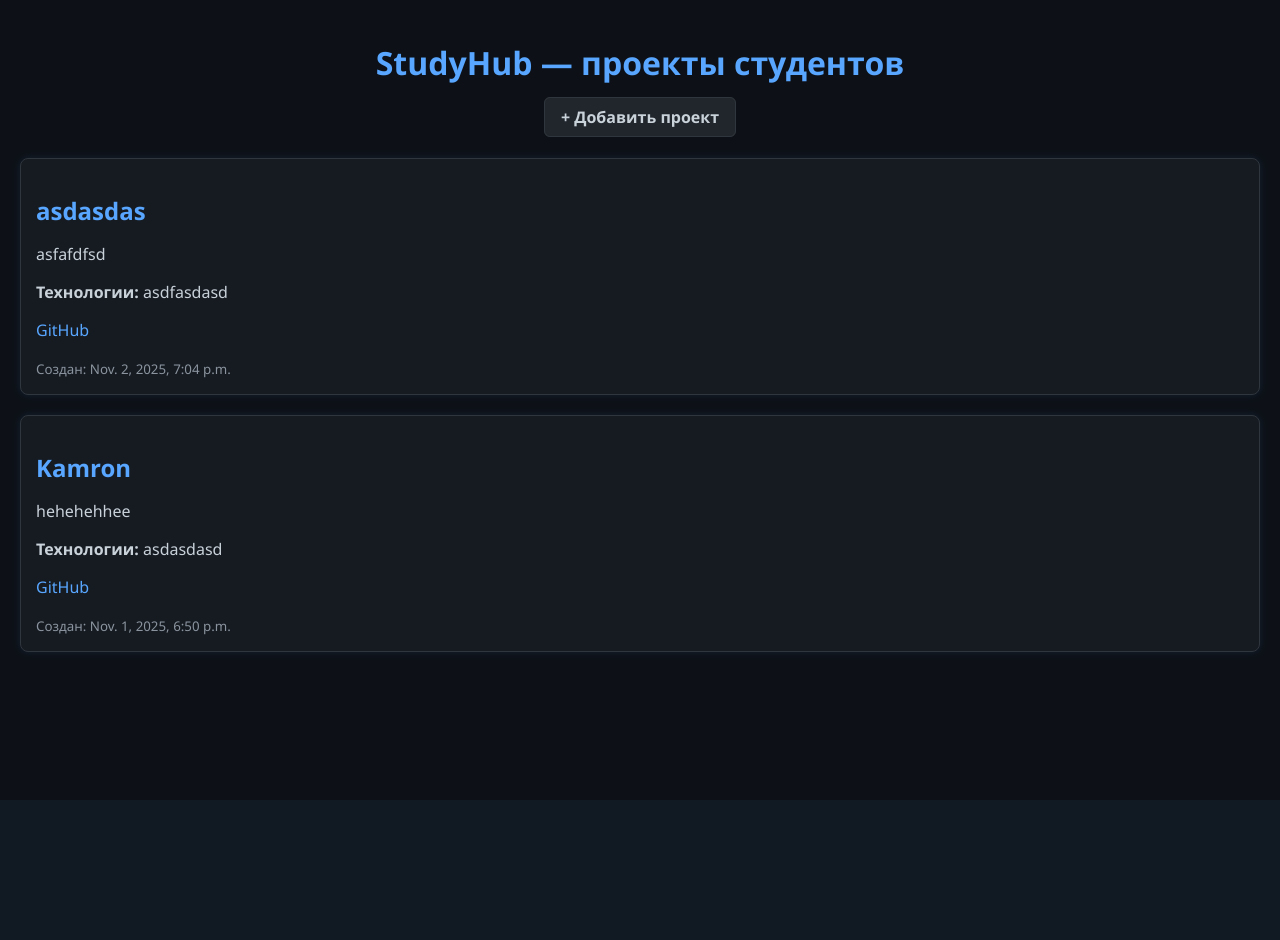
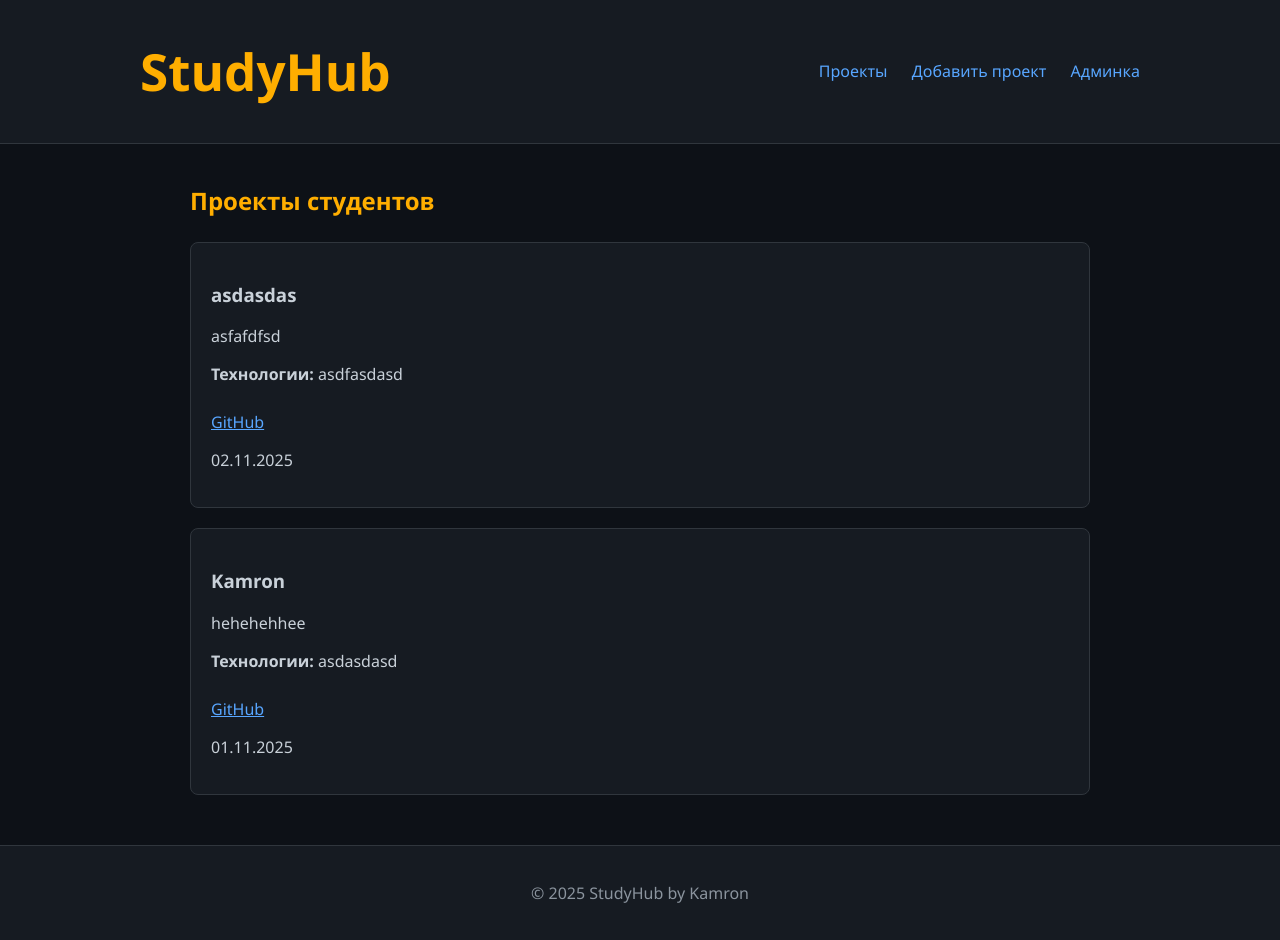
Before and after one commit to kbur-coder/studyhub, a Django app: page / in a window 1280 px wide. Before the commit the page ends 652 px from the top, so only its background shows below. Run offline with Django 5.2, Linux system fonts and the light colour scheme; data comes from the database, SQL or seed files in the repository; both versions use the stored data as it was after the commit.

Commit message:
Улучшенный вид

```diff
--- a/backend/settings.py
+++ b/backend/settings.py
@@ -10,6 +10,7 @@ For the full list of settings and their values, see
 https://docs.djangoproject.com/en/5.2/ref/settings/
 """
 
+import os
 from pathlib import Path
 
 # Build paths inside the project like this: BASE_DIR / 'subdir'.
@@ -56,7 +57,7 @@ ROOT_URLCONF = 'backend.urls'
 TEMPLATES = [
     {
         'BACKEND': 'django.template.backends.django.DjangoTemplates',
-        'DIRS': [ BASE_DIR / "templates" ],
+        'DIRS': [os.path.join(BASE_DIR, 'templates')],
         'APP_DIRS': True,
         'OPTIONS': {
             'context_processors': [
@@ -116,7 +117,8 @@ USE_TZ = True
 # Static files (CSS, JavaScript, Images)
 # https://docs.djangoproject.com/en/5.2/howto/static-files/
 
-STATIC_URL = 'static/'
+STATIC_URL = '/static/'
+STATICFILES_DIRS = [os.path.join(BASE_DIR, 'static')]
 
 # Default primary key field type
 # https://docs.djangoproject.com/en/5.2/ref/settings/#default-auto-field
--- /dev/null
+++ b/projects/templates/base.html
@@ -0,0 +1,30 @@
+{% load static %}
+<!DOCTYPE html>
+<html lang="en">
+<head>
+    <meta charset="UTF-8">
+    <title>{% block title %}StudyHub{% endblock %}</title>
+    <link rel="stylesheet" href="{% static 'css/style.css' %}">
+</head>
+<body>
+<header>
+    <div class="container">
+        <h1><a href="/">StudyHub</a></h1>
+        <nav>
+            <a href="/">Проекты</a>
+            <a href="/create/">Добавить проект</a>
+            <a href="/admin/">Админка</a>
+        </nav>
+    </div>
+</header>
+
+
+    <main class="main-content">
+        {% block content %}{% endblock %}
+    </main>
+
+    <footer>
+        <p>© 2025 StudyHub by Kamron</p>
+    </footer>
+</body>
+</html>
--- a/projects/templates/projects/project_list.html
+++ b/projects/templates/projects/project_list.html
@@ -1,87 +1,21 @@
-<!DOCTYPE html>
-<html lang="ru">
-<head>
-    <meta charset="UTF-8">
-    <title>StudyHub — проекты студентов</title>
-    <style>
-        body {
-            font-family: "Segoe UI", Arial, sans-serif;
-            background-color: #0d1117;
-            color: #c9d1d9;
-            margin: 0;
-            padding: 20px;
-        }
+{% extends 'base.html' %}
 
-        h1 {
-            color: #58a6ff;
-            text-align: center;
-        }
+{% block title %}StudyHub — проекты{% endblock %}
 
-        a {
-            color: #58a6ff;
-            text-decoration: none;
-        }
-
-        a:hover {
-            text-decoration: underline;
-        }
-
-        .top-bar {
-            text-align: center;
-            margin-bottom: 30px;
-        }
-
-        .add-btn {
-            background-color: #21262d;
-            border: 1px solid #30363d;
-            color: #c9d1d9;
-            padding: 8px 16px;
-            border-radius: 6px;
-            font-weight: bold;
-        }
-
-        .add-btn:hover {
-            background-color: #30363d;
-            cursor: pointer;
-        }
-
-        .card {
-            background-color: #161b22;
-            border: 1px solid #30363d;
-            border-radius: 8px;
-            padding: 15px;
-            margin-bottom: 20px;
-            box-shadow: 0 0 10px rgba(88,166,255,0.1);
-        }
-
-        .card h2 {
-            color: #58a6ff;
-            margin-bottom: 8px;
-        }
-
-        .card small {
-            color: #8b949e;
-        }
-    </style>
-</head>
-<body>
-    <div class="top-bar">
-        <h1>StudyHub — проекты студентов</h1>
-        <a href="{% url 'project_create' %}" class="add-btn">+ Добавить проект</a>
-    </div>
+{% block content %}
+<h2 class="page-title">Проекты студентов</h2>
 
 {% for project in projects %}
     <div class="card">
-            <h2>{{ project.title }}</h2>
+        <h3>{{ project.title }}</h3>
         <p>{{ project.description }}</p>
         <p><b>Технологии:</b> {{ project.technologies }}</p>
         {% if project.github_link %}
-                <p><a href="{{ project.github_link }}" target="_blank">GitHub</a></p>
+            <a class="github-link" href="{{ project.github_link }}" target="_blank">GitHub</a>
         {% endif %}
-            <small>Создан: {{ project.created_at }}</small>
+        <p class="date">{{ project.created_at|date:"d.m.Y" }}</p>
     </div>
 {% empty %}
-        <p style="text-align:center;">Пока нет проектов.</p>
+    <p>Пока нет проектов 😔</p>
 {% endfor %}
-</body>
-</html>
+{% endblock %}
--- /dev/null
+++ b/static/css/style.css
@@ -0,0 +1,143 @@
+body {
+    margin: 0;
+    font-family: "Segoe UI", sans-serif;
+    background-color: #0d1117;
+    color: #c9d1d9;
+}
+
+header {
+    background-color: #161b22;
+    border-bottom: 1px solid #30363d;
+    padding: 15px 0;
+}
+
+header .container {
+    display: flex;
+    justify-content: space-between;
+    align-items: center;
+    width: 90%;
+    max-width: 1000px;
+    margin: auto;
+}
+
+header h1 a {
+    color: #ffae00;
+    text-decoration: none;
+    font-size: 1.6em;
+    font-weight: bold;
+}
+
+header nav a {
+    color: #58a6ff;
+    margin-left: 20px;
+    text-decoration: none;
+}
+
+header nav a:hover {
+    text-decoration: underline;
+}
+
+.main-content {
+    width: 90%;
+    max-width: 900px;
+    margin: 40px auto;
+}
+
+.page-title {
+    color: #ffae00;
+    margin-bottom: 25px;
+}
+
+.card {
+    background-color: #161b22;
+    border: 1px solid #30363d;
+    border-radius: 8px;
+    padding: 20px;
+    margin-bottom: 20px;
+    transition: transform 0.2s ease;
+}
+
+.card:hover {
+    transform: scale(1.02);
+}
+
+.github-link {
+    display: inline-block;
+    margin-top: 10px;
+    color: #58a6ff;
+}
+
+footer {
+    text-align: center;
+    padding: 20px 0;
+    background-color: #161b22;
+    border-top: 1px solid #30363d;
+    margin-top: 50px;
+    color: #8b949e;
+}
+.create-container {
+    background-color: #161b22;
+    border: 1px solid #30363d;
+    border-radius: 8px;
+    padding: 30px;
+    width: 90%;
+    max-width: 600px;
+    margin: 40px auto;
+    box-shadow: 0 0 10px rgba(255,140,0,0.1);
+}
+
+.create-container h2 {
+    color: #ffae00;
+    margin-bottom: 20px;
+    text-align: center;
+}
+
+.create-container form {
+    display: flex;
+    flex-direction: column;
+}
+
+.create-container label {
+    color: #c9d1d9;
+    margin-bottom: 5px;
+    font-weight: 500;
+}
+
+.create-container input,
+.create-container textarea {
+    background-color: #0d1117;
+    color: #c9d1d9;
+    border: 1px solid #30363d;
+    border-radius: 6px;
+    padding: 10px;
+    margin-bottom: 15px;
+    font-size: 15px;
+    resize: vertical;
+}
+
+.btn-primary {
+    background-color: #ffae00;
+    border: none;
+    color: #0d1117;
+    font-weight: bold;
+    border-radius: 6px;
+    padding: 10px;
+    cursor: pointer;
+    transition: 0.2s;
+}
+
+.btn-primary:hover {
+    background-color: #ffaa33;
+}
+
+.back-link {
+    display: block;
+    margin-top: 20px;
+    text-align: center;
+    color: #58a6ff;
+    text-decoration: none;
+}
+
+.back-link:hover {
+    text-decoration: underline;
+}
```
Also changed, not shown: projects/templates/projects/project_create.html (+10 -78 lines), db.sqlite3. Lines whose indentation alone changed are shown as unchanged.
